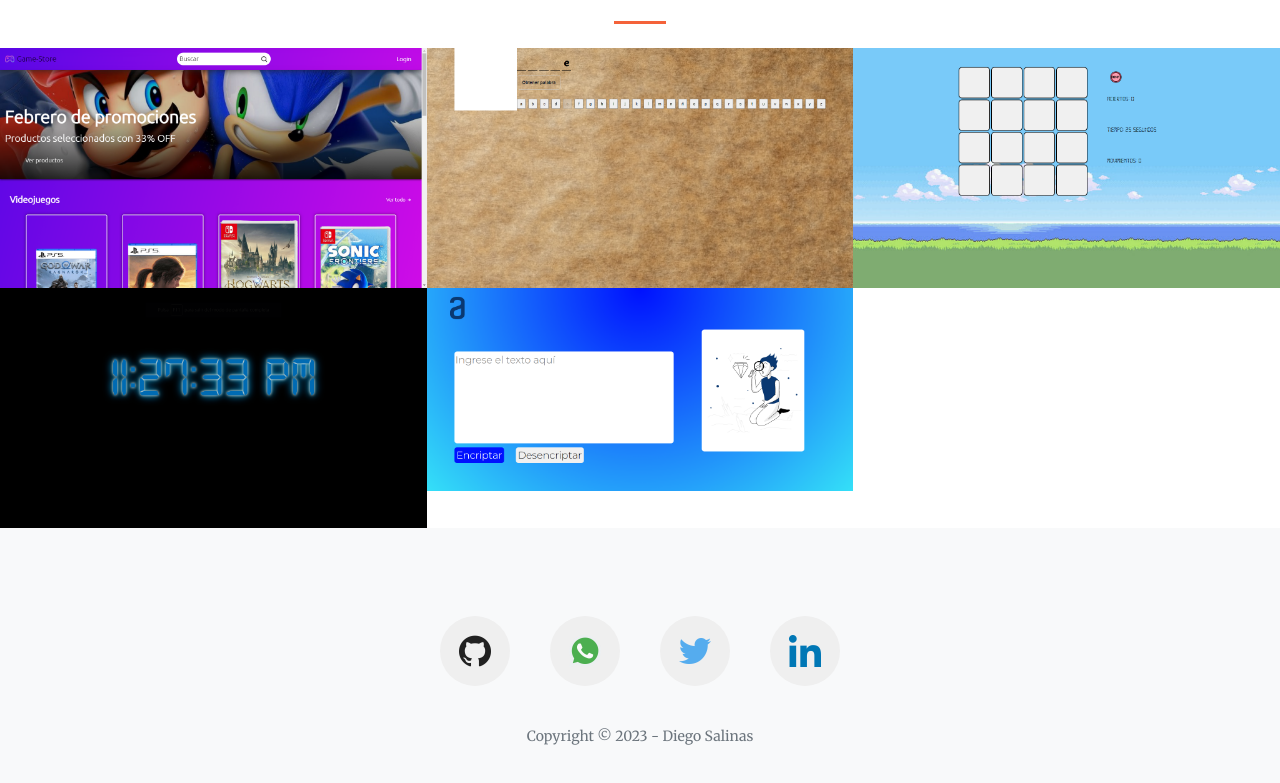
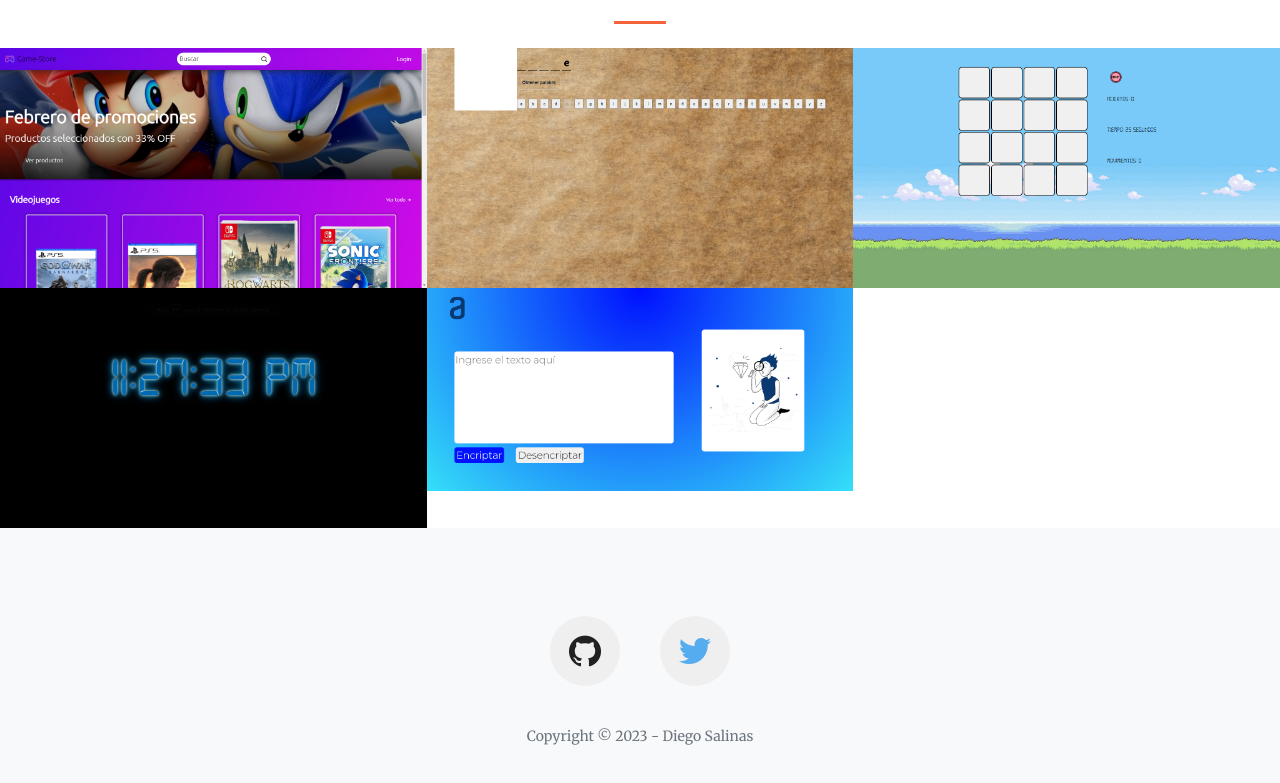
Before and after one commit to Diego1809N/DiegoSalinas, a plain HTML site: page index.html in a window 1280 px wide. Shown: the part 1249-2032 px from the top of the page. Drawn offline with nearby package versions, Linux system fonts and the light colour scheme; some packages are replaced by stand-ins of ours; a script that the page names is missing.

Commit message:
Update index.html

```diff
--- a/index.html
+++ b/index.html
@@ -91,9 +91,7 @@
         <footer class="bg-light py-5">
             <div class="botonazos">
                 <button class="btns"><a target="_blank" href="https://github.com/Diego1809N"><img class="social" src="assets/img/github.png" alt=""></a></button>
-                <button class="btns"><a target="_blank" href="https://api.whatsapp.com/send?phone=3875087035&text=Estaba%20visitando%20tu%20sitio%20web."></a><img class="social" src="assets/img/whatsapp.png" alt=""></a></button>
                 <button class="btns"><a target="_blank" href="https://twitter.com/diegoS3008"></a><img class="social" src="assets/img/gorjeo.png" alt=""></a></button>
-                <button class="btns"><a target="_blank" href="https://www.linkedin.com/in/diego-salinas-037739242/"></a><img class="social" src="assets/img/linkedin.png" alt=""></a></button>
             </div>
             <div class="container px-4 px-lg-5"><div class="small text-center text-muted">Copyright &copy; 2023 - Diego Salinas</div></div>
         </footer>
```
